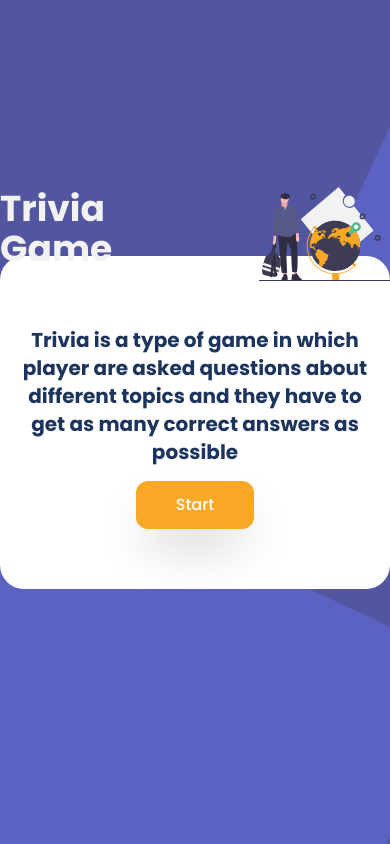
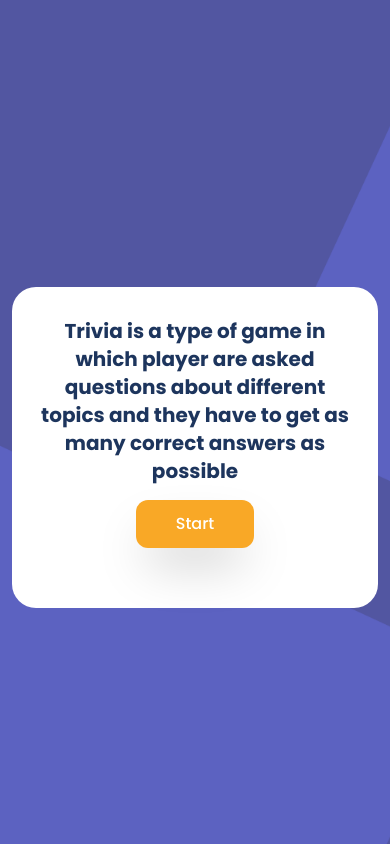
Before and after one commit to betterhell/quiz-trivia, a React (Create React App) app: page / in a window 390 px wide. Built offline with nearby package versions, Linux system fonts and the light colour scheme.

Commit message:
adaptive fixes

```diff
--- a/src/App.jsx
+++ b/src/App.jsx
@@ -13,7 +13,7 @@ function App() {
     },[questions.length])
 
   return (
-    <div className="w-screen h-screen flex m-auto justify-center items-center bg-[url('./assets/background.png')] bg-cover bg-no-repeat bg-center">
+    <div className="pt-[50px] w-screen h-screen flex justify-center items-center bg-[url('./assets/background.png')] bg-cover bg-no-repeat bg-center">
         {gameOver ? <Result /> : <QuizCard /> }
     </div>
   );
--- a/src/components/QuizCard/QuizCard.jsx
+++ b/src/components/QuizCard/QuizCard.jsx
@@ -12,12 +12,14 @@ const QuizCard = ({gameName}) => {
     } = useQuizStore()
 
     return (
-            <div className="card max-w-[464px] w-screen h-fit bg-white rounded-[24px] relative">
-                <header className="flex gap-[77px] justify-between items-center absolute top-[-80px]">
-                    <h1 className="font-[700] text-4xl text-[#F2F2F2] mb-[10px]">{gameName}</h1>
-                    <CardImg />
+            <div className="card m-3 max-w-[464px] w-screen h-fit bg-white rounded-[24px] relative">
+                <header className="hidden sm:flex sm:gap-[77px] sm:justify-between sm:items-center absolute sm:top-[-80px]">
+                    <h1 className="sm:font-[700] sm:text-4xl sm:text-[#F2F2F2] sm:mb-[10px]">{gameName}</h1>
+                    <div className="hidden sm:block">
+                        <CardImg />
+                    </div>
                 </header>
-                <main className="mt-[50px] p-5">
+                <main className="sm:mt-[50px] mt-[10px] p-5">
                     {startGame ? <QuizQuestion /> : <QuizStart /> }
                 </main>
                 <footer className="p-5 flex justify-end">
```
